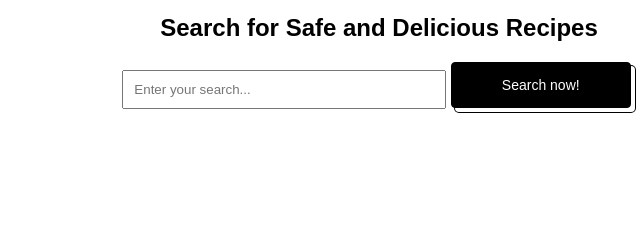
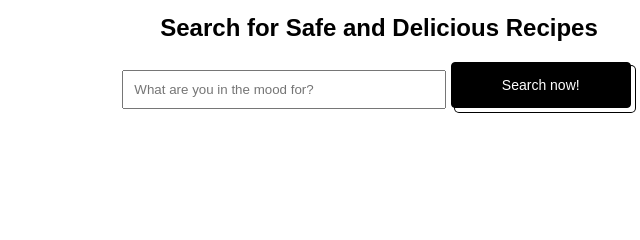
Before and after one commit to eitanzav/INST377-Final-Project, a plain HTML site: page index.html in a window 1280 px wide. Shown: the part 156-396 px from the top of the page, 261-901 px from the left. Drawn offline with nearby package versions, Linux system fonts and the light colour scheme; a script that the page names is missing.

Commit message:
seacrh text placeholder edited

```diff
--- a/index.html
+++ b/index.html
@@ -24,10 +24,10 @@
         <section id="search-section">
             <h2>Search for Safe and Delicious Recipes</h2>
             <div class="search-container">
-                <input type="text" id="recipeSearch" placeholder="Enter your search..." />
+                <input type="text" id="recipeSearch" placeholder="What are you in the mood for?" />
                 <button class="button-50" onclick="searchRecipes()">Search now!</button>
             </div>
-            <!-- Additional content goes here -->
+            <!-- Additional content goes here button does nothing -->
         </section>
     </main>
 
```
